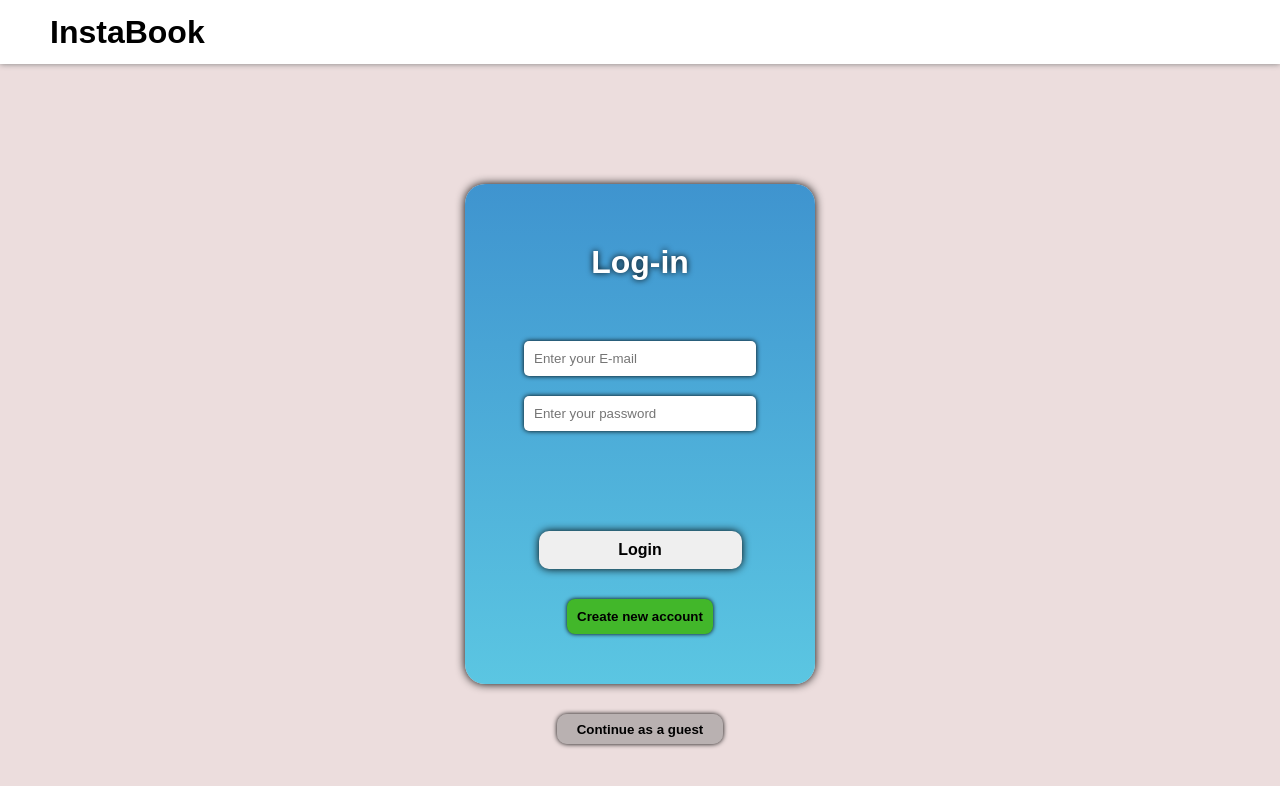
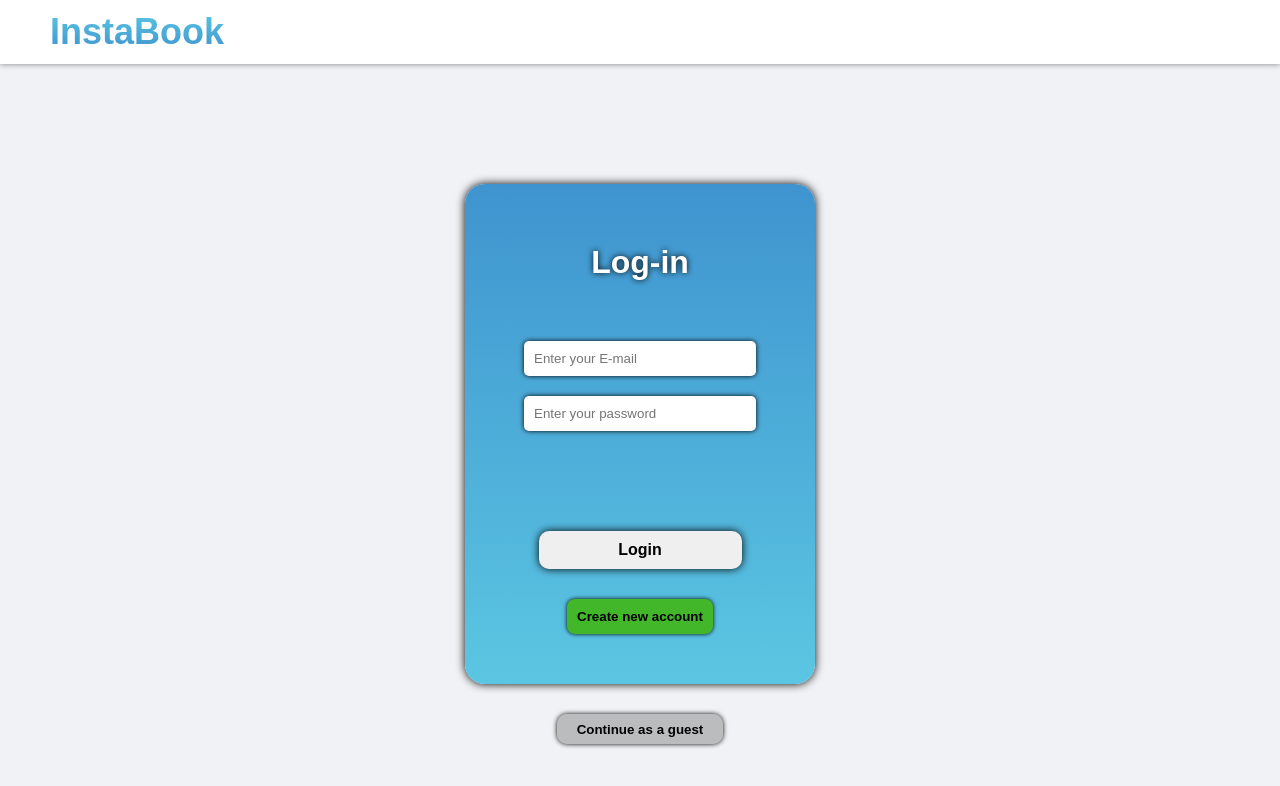
Before and after one commit to Almogbb/InstaBook---WiP, a React (Create React App) app: page / in a window 1280 px wide. Shown: the top 786 px of the page. Built offline with nearby package versions, Linux system fonts and the light colour scheme; no server answers.

Commit message:
css touch-ups to single-post and header

```diff
--- a/src/components/MainHeader.scss
+++ b/src/components/MainHeader.scss
@@ -3,6 +3,7 @@
   background-color: #ffffff;
   margin: auto;
   box-shadow: 0px 0px 6px 0px grey;
+  margin-bottom: 40px;
 
   .header-layout{
     max-width: 1300px;
@@ -53,7 +54,11 @@
     flex-grow: 1;
     // width: 100px;
     .logo{
+      font-size: 36px;
       cursor: pointer;
+      background: -webkit-linear-gradient(#5bc7e2, #3f93cf);
+      -webkit-background-clip: text;
+      -webkit-text-fill-color: transparent;
     }
   }
 
--- a/src/components/SinglePost.scss
+++ b/src/components/SinglePost.scss
@@ -1,18 +1,20 @@
 .single-post-container{
   position: relative;
   width: 60%;
-  border: 1px solid black;
+  // border: 1px solid black;
   min-height: 7rem;
-  margin-top: 1rem;
+  margin-top: 1.2rem;
   padding: 0.8rem;
   border-radius: 8px;
+  box-shadow: 0px 0px 7px 0px;
+  background-color: #fff;
 
   h2{
     text-align: center;
     overflow-wrap: break-word;
   }
 
-  p{
+  .post-content{
     display: flex;
     align-items: center;
     min-height: 50px;
@@ -37,16 +39,16 @@
     .like-container{
       display: flex;
       width: 120px;
-      padding: 3px 5px;
+      padding: 7px 5px;
       cursor: pointer;
-
-
+      border-radius: 7px;
 
       .like-img-container{
         width: 24px;
         display: flex;
         justify-content: center;
         align-items: center;
+        margin-inline-end: 1px;
 
         flex-grow: 1;
         .like-img{
@@ -63,6 +65,7 @@
         display: flex;
         align-items: center;
         margin: 0;
+        margin-block-start: 1px;
         font-weight: bold;
       }
 
--- a/src/index.scss
+++ b/src/index.scss
@@ -9,7 +9,7 @@ h1,h2,h3,h4,h5,h6{
 body {
   font-family: sans-serif;
   margin: 0;
-  background-color: #ecdddd;
+  background-color: #F0F2F5;
 }
 
 .full-layout{
@@ -163,6 +163,6 @@ body {
 
 .btn:hover,
 .btn:active {
-  background-color: #11acac;
+  background-color: rgb(154, 208, 220);
   border-color: #11acac;
 }
--- a/src/views/Feed.js
+++ b/src/views/Feed.js
@@ -134,8 +134,8 @@ function Feed() {
 
   return (
     <section className='feed-container'>
-      <h1 className='feed-title'>My Feed</h1>
-      {loggedUser && <p>{`Hello ${loggedUser.name}`}</p>}
+      {/* <h1 className='feed-title'>My Feed</h1> */}
+      {/* {loggedUser && <p>{`Hello ${loggedUser.name}`}</p>} */}
       <div className='flex'>
         {/* <button onClick={check}>check logged in user</button> */}
         <button className='create-post-btn btn' onClick={openCreatePost}>
--- a/src/views/Feed.scss
+++ b/src/views/Feed.scss
@@ -44,10 +44,14 @@
 
 
   .create-post-btn{
-    background-color: rgb(99, 211, 72);
+    background-color: rgb(154, 208, 220);
     width: 160px;
     height: 40px;
     font-size: 1.1rem;
+  }
+
+  .create-post-btn:hover{
+    background-color: rgba(110, 182, 198, 0.753);
   }
 }
 
```
